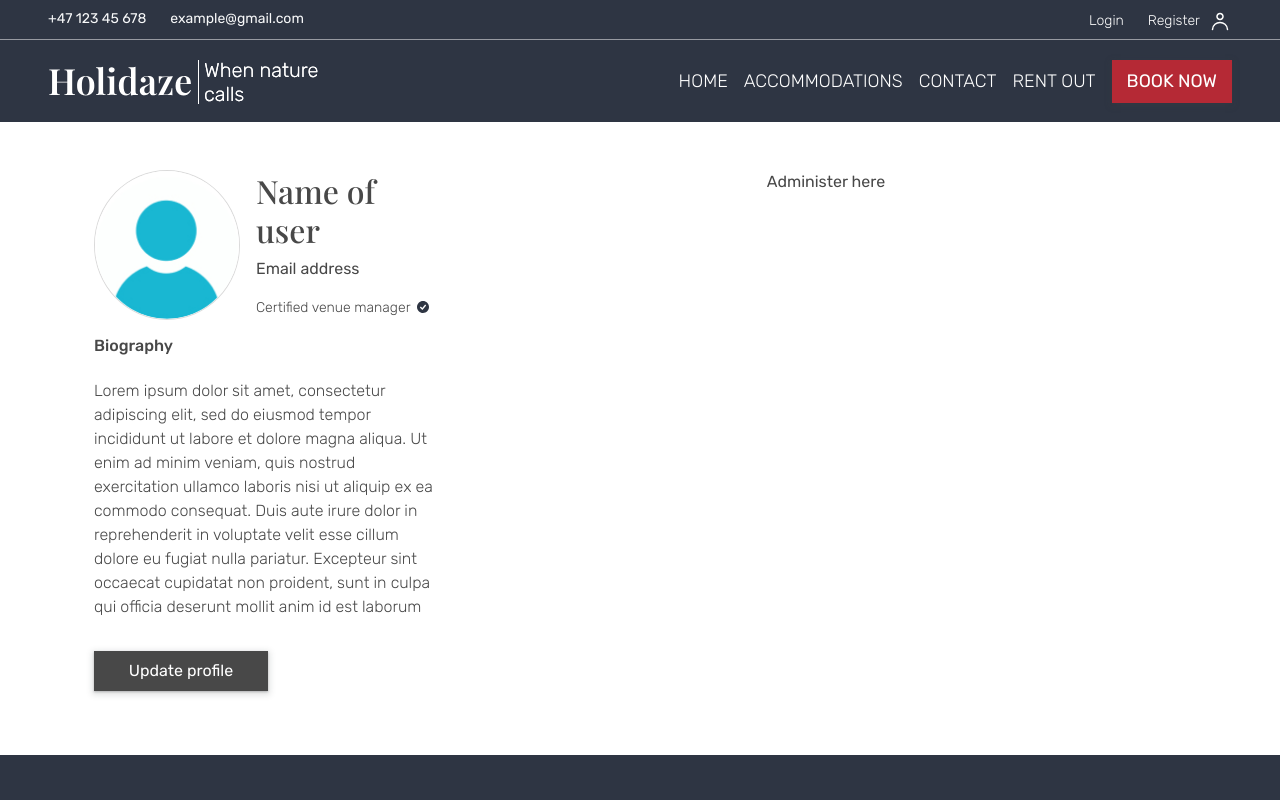
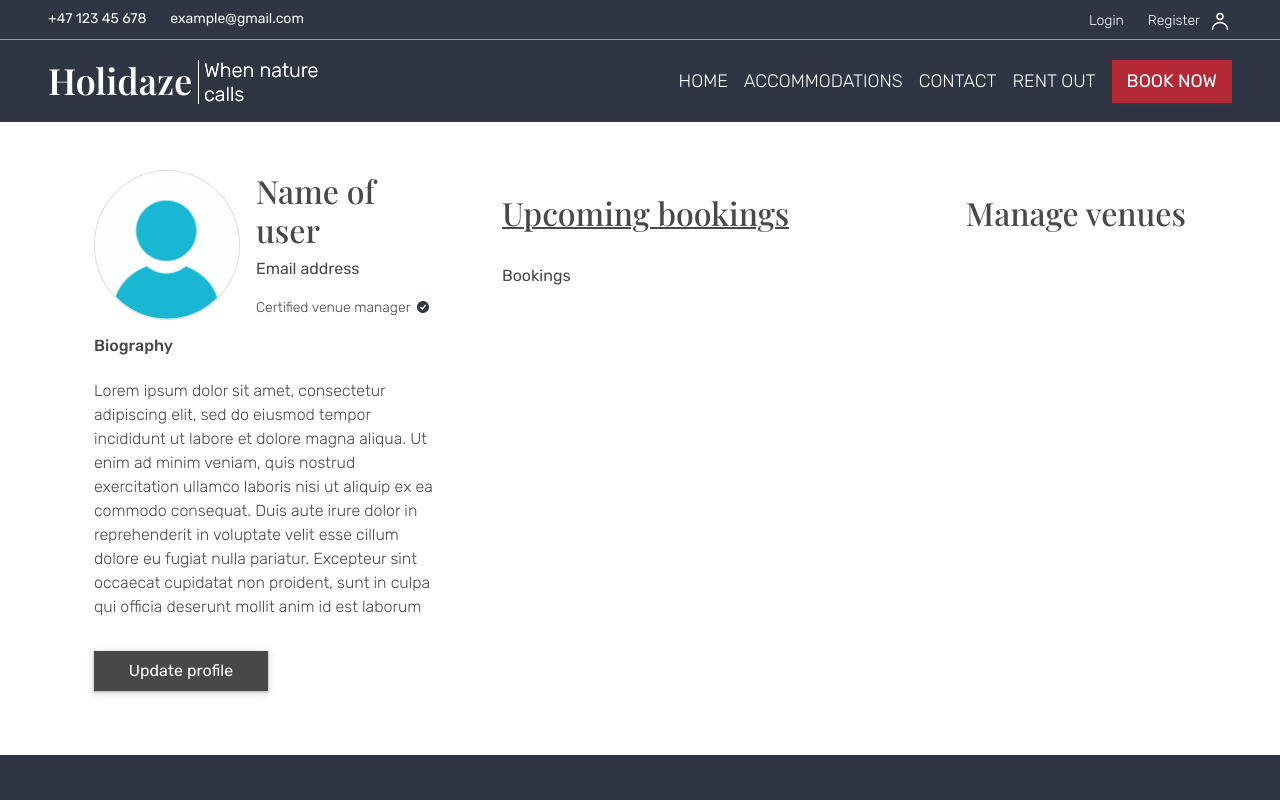
Before and after one commit to teehbee/project-exam-2, a React (Vite) app: page /profile in a window 1280 px wide. Shown: the top 800 px of the page. Built offline with nearby package versions, Linux system fonts and the light colour scheme; a web font is replaced by a local one.

Commit message:
add dynamically loaded sections for upcoming bookings or managed bookings on profile page

```diff
--- a/src/components/profile/ProfileBookings.tsx
+++ b/src/components/profile/ProfileBookings.tsx
@@ -1,5 +1,29 @@
-function ProfileBookings() {
-  return <div className="col-12 col-md-8">Administer here</div>;
-}
+import { useState } from "react";
+import { ProfileBookingsUpcoming, ProfileBookingsManaged } from "./";
+
+// section for managing bookings is set to bookings default
+
+const ProfileBookings: React.FC = () => {
+  const [activeTab, setActiveTab] = useState<"bookings" | "manage">("bookings");
+
+  const handleTabClick = (tab: "bookings" | "manage") => {
+    setActiveTab(tab);
+  };
+
+  return (
+    <div className="col-12 col-lg-8 ps-lg-5">
+      <div className="d-flex justify-content-between py-4 ">
+        <h3 className={`secondary-font cursor-pointer fs-1rem-to-2rem profile-bookings-selector ${activeTab === "bookings" ? "profile-bookings-selector-active" : ""}`} onClick={() => handleTabClick("bookings")}>
+          Upcoming bookings
+        </h3>
+        <h3 className={`secondary-font cursor-pointer fs-1rem-to-2rem profile-bookings-selector ${activeTab === "manage" ? "profile-bookings-selector-active" : ""}`} onClick={() => handleTabClick("manage")}>
+          Manage venues
+        </h3>
+      </div>
+      {activeTab === "bookings" && <ProfileBookingsUpcoming />}
+      {activeTab === "manage" && <ProfileBookingsManaged />}
+    </div>
+  );
+};
 
 export default ProfileBookings;
--- /dev/null
+++ b/src/components/profile/ProfileBookingsManaged.tsx
@@ -0,0 +1,5 @@
+function ProfileBookingsManaged() {
+  return <div className="text-start">Managed</div>;
+}
+
+export default ProfileBookingsManaged;
--- /dev/null
+++ b/src/components/profile/ProfileBookingsUpcoming.tsx
@@ -0,0 +1,5 @@
+function ProfileBookingsUpcoming() {
+  return <div className="text-start">Bookings</div>;
+}
+
+export default ProfileBookingsUpcoming;
--- a/src/components/profile/index.tsx
+++ b/src/components/profile/index.tsx
@@ -4,5 +4,7 @@ import ProfileBookings from "./ProfileBookings";
 import ProfileImage from "./ProfileImage";
 import ProfileData from "./ProfileData";
 import ProfileBio from "./ProfileBio";
+import ProfileBookingsUpcoming from "./ProfileBookingsUpcoming";
+import ProfileBookingsManaged from "./ProfileBookingsManaged";
 
-export { ProfilePage, ProfileHeader, ProfileBookings, ProfileImage, ProfileData, ProfileBio };
+export { ProfilePage, ProfileHeader, ProfileBookings, ProfileImage, ProfileData, ProfileBio, ProfileBookingsUpcoming, ProfileBookingsManaged };
--- a/src/styles/style.scss
+++ b/src/styles/style.scss
@@ -451,6 +451,12 @@ header .active {
   object-fit: cover;
 }
 
+.profile-bookings-selector:hover,
+.profile-bookings-selector-active {
+  text-decoration: underline;
+  text-decoration-thickness: 2px;
+}
+
 // Utility classes
 
 .cursor-pointer {
```
